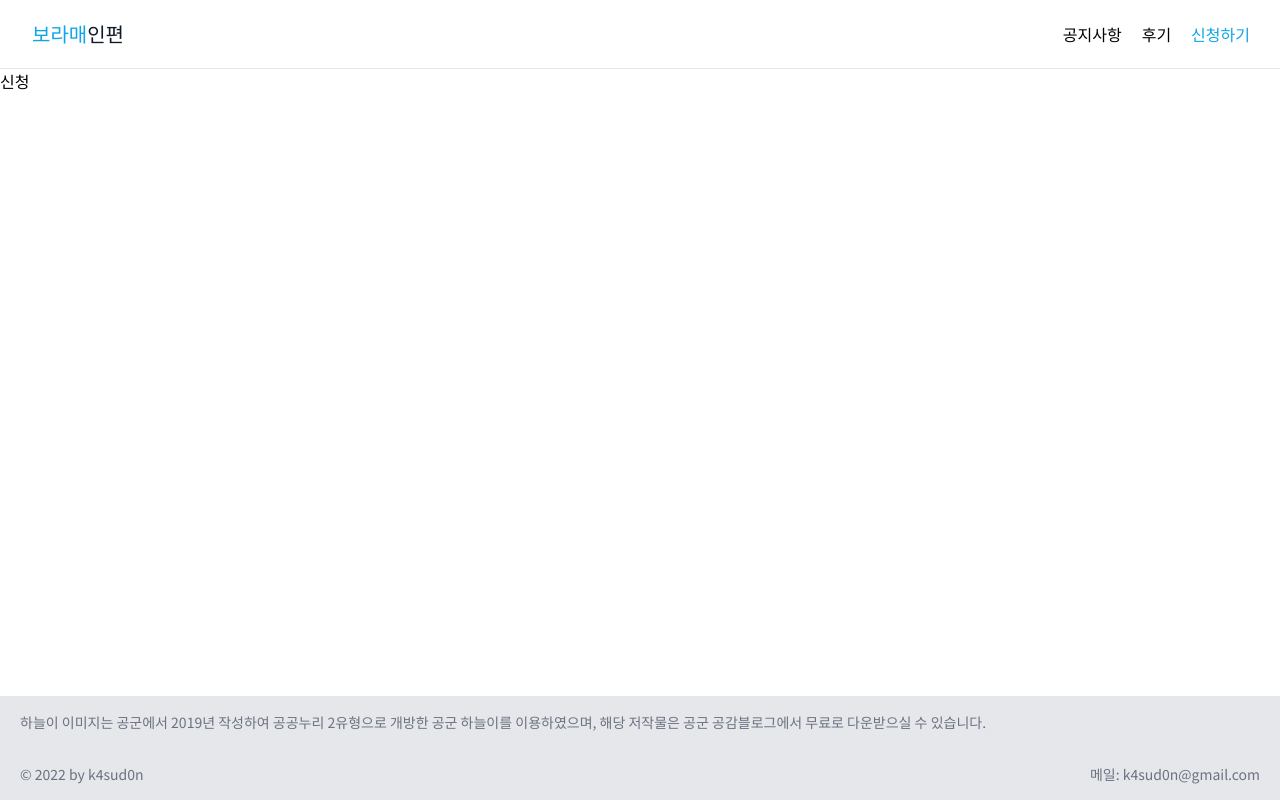
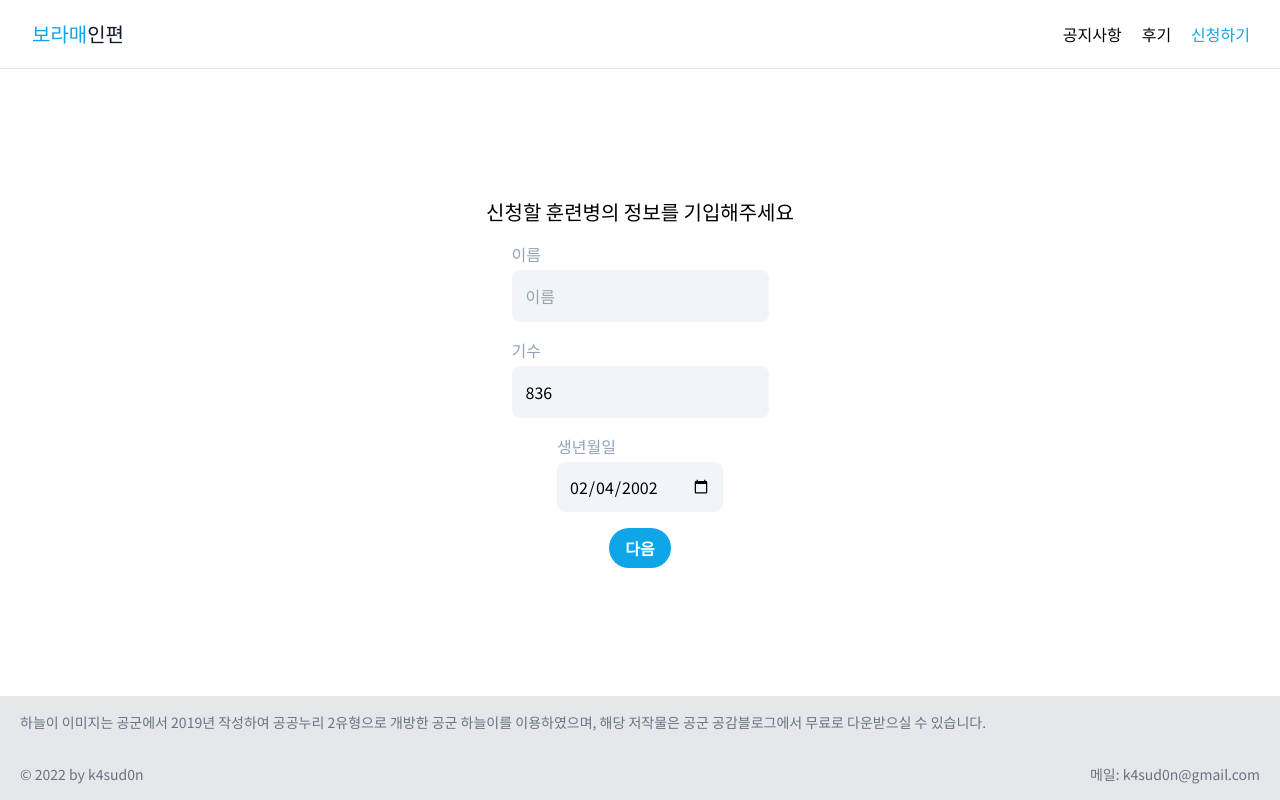
Before and after one commit to k4sud0n/borame-letter, a React (Vite) app in the folder frontend/: page /recruit in a window 1280 px wide. Built offline with nearby package versions, Linux system fonts and the light colour scheme; the HTML template or start-up script is replaced by a standard one.

Commit message:
create RecruitPage

```diff
--- a/frontend/src/App.tsx
+++ b/frontend/src/App.tsx
@@ -13,7 +13,7 @@ import RecruitPage from './pages/RecruitPage';
 function App() {
   return (
     <div className={'flex flex-col w-full h-full'}>
-      <Header />
+    <Header />
       <Switch>
         <Route path={'/'} component={MainPage} />
         <Route path={'/about'} component={AboutPage} />
@@ -21,7 +21,6 @@ function App() {
         <Route path={'/recruit'} component={RecruitPage} />
         <Route component={ErrorPage} />
       </Switch>
-      <div className={'grow'} />
       <Footer />
     </div>
 
--- a/frontend/src/pages/MainPage.tsx
+++ b/frontend/src/pages/MainPage.tsx
@@ -1,11 +1,9 @@
 import Banner from '@/components/Banner';
-import Footer from '@/components/Footer';
-import Header from '@/components/Header';
 import Introduce from '@/components/Introduce';
 
 const MainPage = (): JSX.Element => {
   return (
-    <div className={'flex flex-col'}>
+    <div className={'flex flex-col grow'}>
       <Banner />
       <Introduce />
     </div>
--- a/frontend/src/pages/RecruitPage.tsx
+++ b/frontend/src/pages/RecruitPage.tsx
@@ -1,11 +1,84 @@
-import React from 'react';
+import React, { useCallback, useRef, useState } from 'react';
+import { useLocation } from 'wouter';
 
+const getBirthday = (): string  => {
+  const now = new Date();
+
+  const year = now.getFullYear() - 20;
+  const month = now.getMonth().toString().padStart(2, '0');
+  const day = now.getDay().toString().padStart(2, '0');
+
+  return `${year}-${month}-${day}`;
+};
+
+const gen832 = new Date(2021, 10, 8);
+const getGeneration = (): number => {
+  const diff = Date.now() - gen832.getTime();
+
+  return 832 + ~~(diff / (1000 * 60 * 60 * 24 * 30));
+}
+
+const inputWrapperStyle = 'flex flex-col justify-items-center items-start gap-1 group';
+
+/*
+이름 기수 생년월일
+*/
 const RecruitPage = (): JSX.Element => {
+  const nameRef = useRef<HTMLInputElement>(null);
+  const [gen, setGen] = useState(getGeneration());
+  const [date, setDate] = useState(getBirthday());
 
+  const [, navigate] = useLocation();
+
+  const onGenChange: React.ChangeEventHandler<HTMLInputElement> = useCallback((event) => {
+    setGen(Number(event.target.value));
+  }, []);
+
+  const onDateChange: React.ChangeEventHandler<HTMLInputElement> = useCallback((event) => {
+    setDate(event.target.value);
+  }, []);
+
+  const goNext = useCallback(() => {
+    const name = nameRef.current?.value ?? '';
+
+    navigate(`/recruit/details?name=${name}&gen=${gen}&date=${date}`);
+  }, [nameRef, gen, date]);
 
   return (
-    <div>
-      신청
+    <div className={'md:container md:mx-auto grow flex flex-col justify-center items-center gap-4'}>
+      <div className={'text-xl'}>
+        신청할 훈련병의 정보를 기입해주세요
+      </div>
+      <div className={inputWrapperStyle}>
+        <div className={'text-slate-400 group-hover:text-slate-500'}>이름</div>
+        <input
+          ref={nameRef}
+          type={'text'}
+          className={'border-2 outline-none border-slate-100 bg-slate-100 rounded-lg p-3 hover:bg-slate-200 focus:border-slate-300 focus:valid:border-sky-500 invalid:border-red-500 transition-all'}
+          placeholder={'이름'}
+        />
+      </div>
+      <div className={inputWrapperStyle}>
+        <div className={'text-slate-400 group-hover:text-slate-500'}>기수</div>
+        <input
+          type={'number'}
+          className={'border-2 outline-none border-slate-100 bg-slate-100 rounded-lg p-3 hover:bg-slate-200 focus:border-slate-300 focus:valid:border-sky-500 invalid:border-red-500 transition-all'}
+          min={800}
+          value={gen}
+          onChange={onGenChange}
+          placeholder={'기수'}
+        />
+      </div>
+      <div className={inputWrapperStyle}>
+        <div className={'text-slate-400 group-hover:text-slate-500'}>생년월일</div>
+        <input
+          type={'date'}
+          className={'bg-slate-100 rounded-lg p-3  hover:bg-slate-200 focus:bg-slate-300 transition-all'}
+          value={date}
+          onChange={onDateChange}
+        />
+      </div>
+      <button className={'rounded-full bg-sky-500 px-4 py-2 text-white font-semibold hover:bg-sky-400'} onClick={goNext}>다음</button>
     </div>
   );
 }
```
